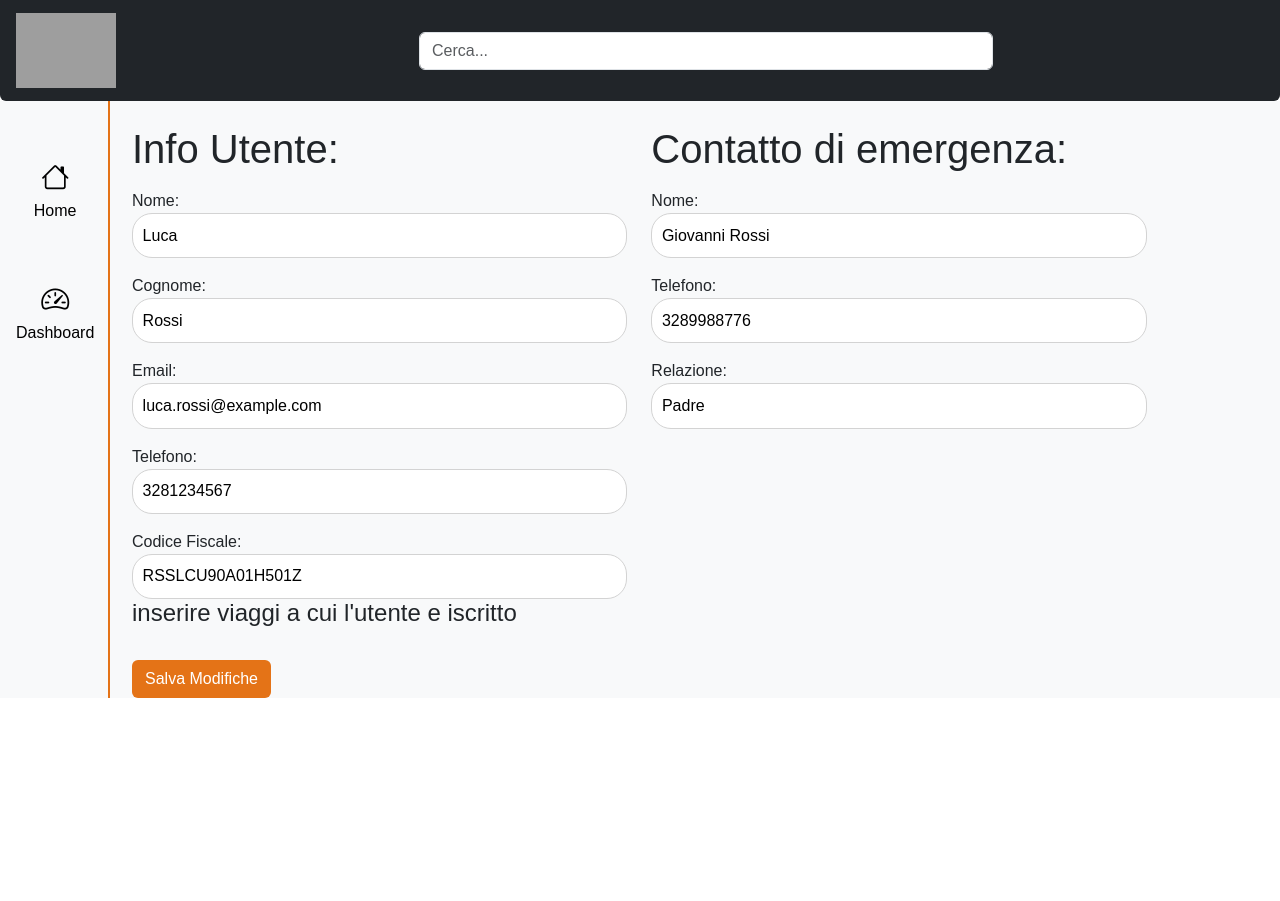
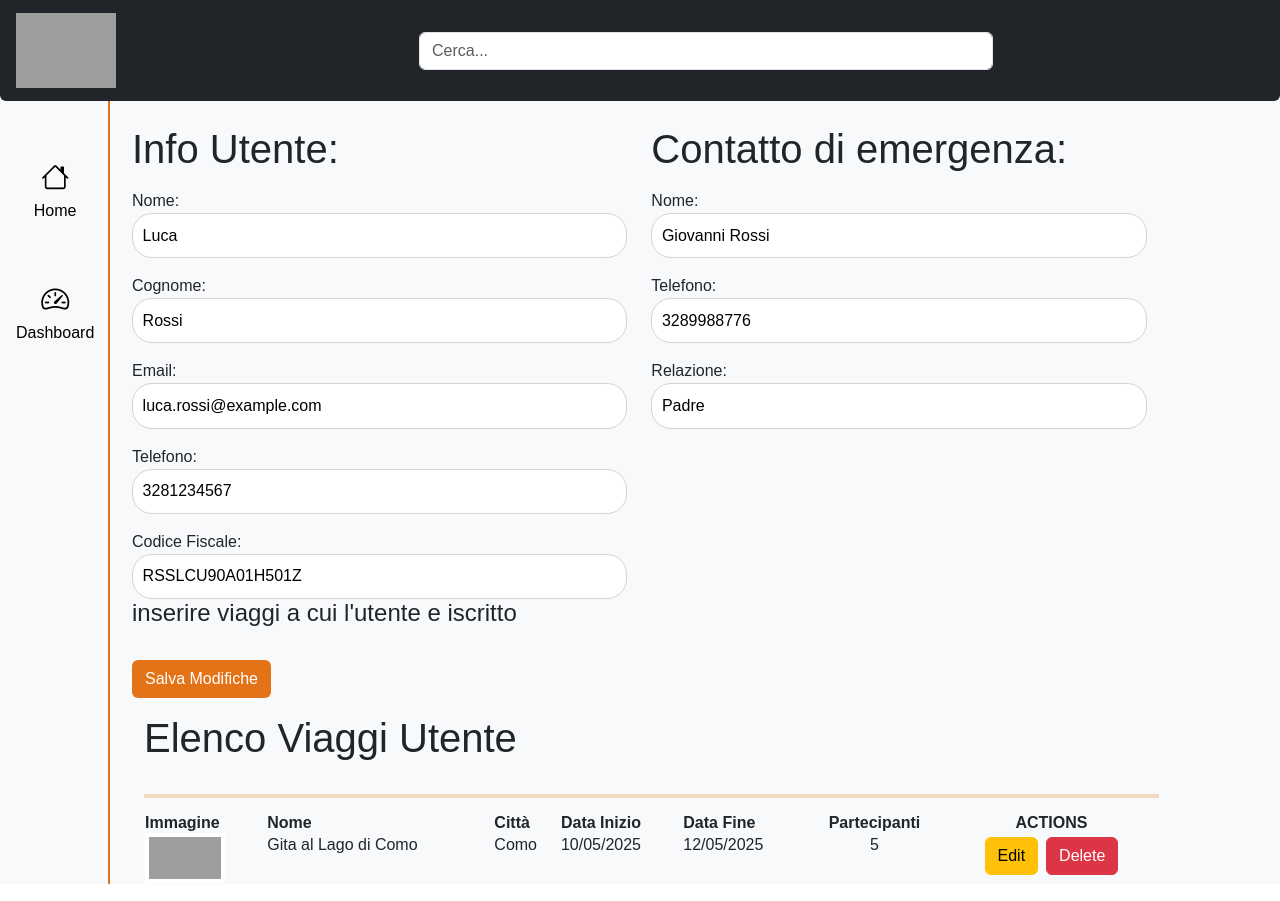
Before and after one commit to mattiacoli/BooRoad, a React (Vite) app: page /1/edit in a window 1280 px wide. Built offline with nearby package versions, Linux system fonts and the light colour scheme; grey boxes are pictures that could not be loaded.

Commit message:
add user trips display in user edit page

```diff
--- a/src/components/dumb/ChangeUserForm.ui.jsx
+++ b/src/components/dumb/ChangeUserForm.ui.jsx
@@ -1,4 +1,6 @@
-export default function ChangeUserFormUi({ onChangeUser, onChangeEmergency, user, emergency, onSubmit }) {
+import UserTripListUi from "./UserTripList.ui";
+
+export default function ChangeUserFormUi({ onChangeUser, onChangeEmergency, user, emergency, onSubmit, userTrips }) {
     return (
         <>
             <div className="container">
@@ -97,6 +99,7 @@ export default function ChangeUserFormUi({ onChangeUser, onChangeEmergency, user
                         </div>
                         <button type="submit" className="btn mt-4">Salva Modifiche</button>
                     </form>
+                    <UserTripListUi userTrips={userTrips} />
                 </div>
             </div>
         </>
--- /dev/null
+++ b/src/components/dumb/UserTripList.ui.jsx
@@ -0,0 +1,56 @@
+export default function UserTripListUi({ userTrips }) {
+    return (
+        <>
+            <div className="container">
+
+                <div className="table-responsive">
+                    <div className="d-flex justify-content-between">
+                        <h1 className="my-3">Elenco Viaggi Utente</h1>
+                    </div>
+
+                    <hr />
+
+                    <table style={{ width: '100%', borderCollapse: 'collapse' }}>
+                        <thead className="table table-sm table-striped">
+                            <tr>
+                                <th>Immagine</th>
+                                <th>Nome</th>
+                                <th>Città</th>
+                                <th>Data Inizio</th>
+                                <th>Data Fine</th>
+                                <th className="text-center">Partecipanti</th>
+                                <th className="text-center">ACTIONS</th>
+                            </tr>
+                        </thead>
+                        <tbody className="table table-sm table-striped">
+                            {
+                                userTrips.map((trip) => {
+                                    return (
+                                        <tr key={trip.id}>
+                                            <td>
+                                                <img src={trip.immagine}
+                                                    alt="travel image"
+                                                    style={{ width: '80px', height: '50px' }} />
+                                            </td>
+                                            <td>{trip.nome}</td>
+                                            <td>{trip.città}</td>
+                                            <td>{trip.dataInizio}</td>
+                                            <td>{trip.dataFine}</td>
+                                            <td className="text-center">{trip.partecipanti.length}</td>
+                                            <td>
+                                                <div className="button_container d-flex gap-2 justify-content-center bg-transparent">
+                                                    <button onClick={() => navigate(`/${trip.id}/edit-trip`)} className="btn btn-actions btn-warning">Edit</button>
+                                                    <button onClick={() => deleteTrip(trip.id)} className="btn btn-actions btn-danger">Delete</button>
+                                                </div>
+                                            </td>
+                                        </tr>
+                                    )
+                                })
+                            }
+                        </tbody>
+                    </table>
+                </div>
+            </div>
+        </>
+    )
+}
--- a/src/components/smart/ChangeUserForm.jsx
+++ b/src/components/smart/ChangeUserForm.jsx
@@ -11,6 +11,10 @@ export default function ChangeUserForm() {
 
     const [user, setUser] = useState(findUser())
     const [emergency, setEmergency] = useState(findEmergency())
+    console.log(user);
+
+
+    const [userTrips, setUserTrips] = useState(data.filter(item => item.partecipanti.some(part => part.codiceFiscale == user.codiceFiscale)))
 
     //find the user by creating a users flat array and comparing user id
     function findUser() {
@@ -31,8 +35,6 @@ export default function ChangeUserForm() {
         console.log(usersList);
 
         const emergencyFound = usersList.find(user => user.id == id).contattoEmergenza;
-
-        console.log(emergencyFound);
 
         return emergencyFound
     }
@@ -106,6 +108,7 @@ export default function ChangeUserForm() {
                 user={user}
                 emergency={emergency}
                 onSubmit={handleSubmit}
+                userTrips={userTrips}
             />
         </>
     )
```
